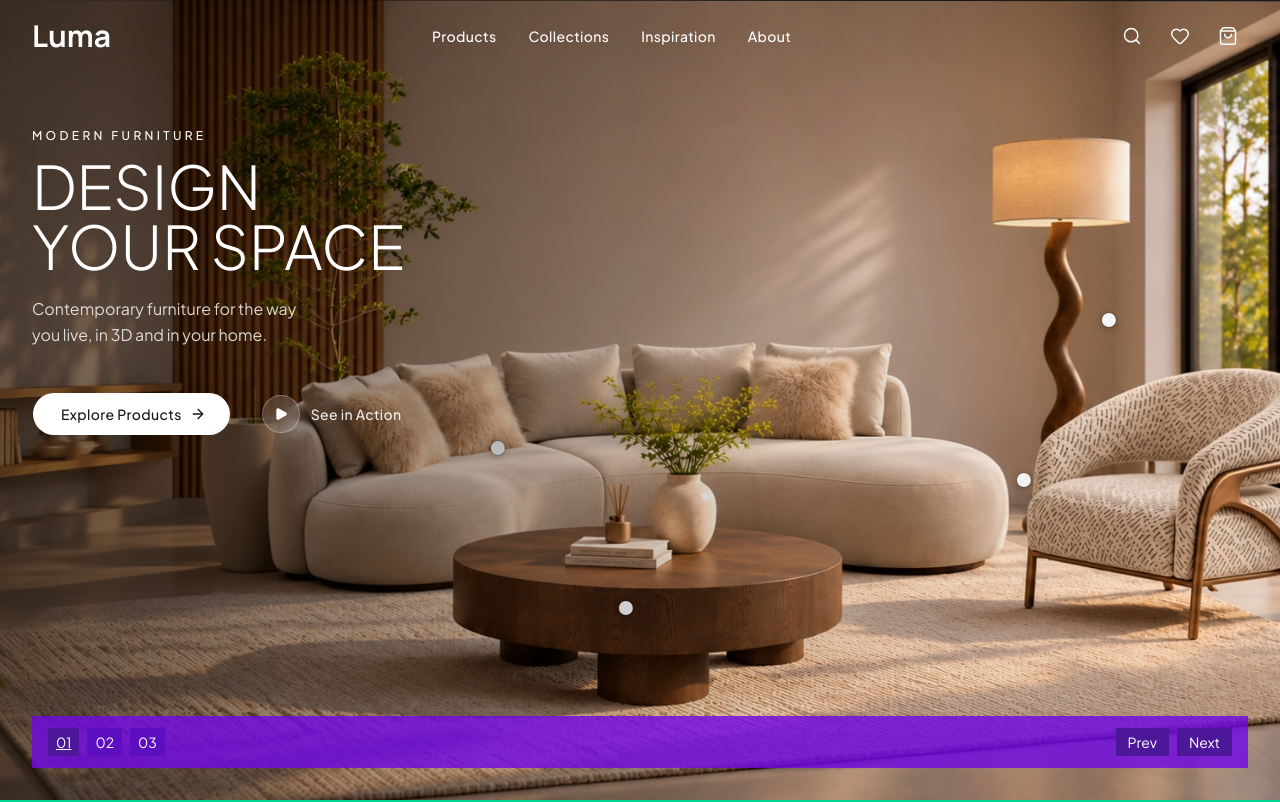
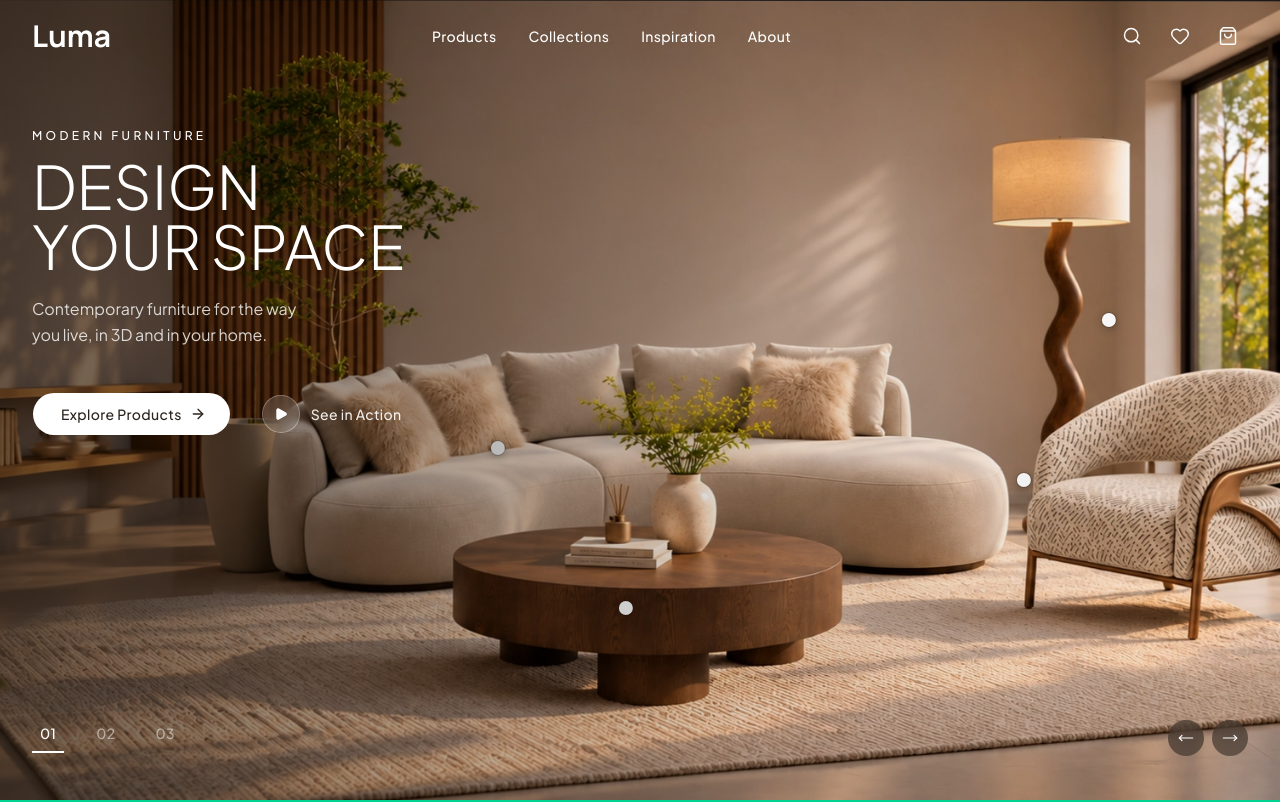
Before and after one commit to danielnguyen1613-dev/furni-studio, a Next.js app: page / in a window 1280 px wide. Shown: the top 802 px of the page. Built offline with nearby package versions, Linux system fonts and the light colour scheme.

Commit message:
style(hero): polish CTAs and slide navigation controls

```diff
--- a/src/components/home/Hero.tsx
+++ b/src/components/home/Hero.tsx
@@ -1,4 +1,4 @@
-import { ArrowRight, Play } from "lucide-react";
+import { ArrowRight, MoveLeft, MoveRight, Play } from "lucide-react";
 
 import { Button } from "@/components/ui/button";
 
@@ -40,18 +40,18 @@ export function Hero() {
                 size="lg"
                 nativeButton={false}
                 render={<a href="#products" />}
-                className="h-10 gap-2 rounded-full border-transparent bg-white px-6 pr-5 font-sans text-sm font-medium tracking-wide text-neutral-900 hover:bg-white/90 sm:h-11 sm:px-7 sm:pr-6 sm:text-sm"
+                className="h-10 gap-2 rounded-full border-transparent bg-primary-foreground px-6 pr-5 font-sans text-sm font-medium tracking-wide text-primary hover:bg-primary-foreground/90 sm:h-11 sm:px-7 sm:pr-6 sm:text-sm"
               >
                 Explore Products
                 <ArrowRight className="size-4" aria-hidden />
               </Button>
               <a
                 href="#see-in-3d"
-                className="inline-flex items-center gap-3 font-sans text-sm font-medium tracking-wide text-white/90 transition-opacity duration-300 hover:opacity-70 sm:text-sm"
+                className="inline-flex items-center gap-3 font-sans text-sm font-medium tracking-wide text-primary-foreground/90 transition-opacity duration-300 hover:opacity-70 sm:text-sm"
               >
-                <span className="inline-flex size-8 items-center justify-center rounded-full bg-white/15 ring-1 ring-white/40 backdrop-blur-sm sm:size-9">
+                <span className="inline-flex size-8 items-center justify-center rounded-full bg-primary-foreground/15 ring-1 ring-primary-foreground/40 backdrop-blur-sm sm:size-9">
                   <Play
-                    className="size-3 fill-white text-white sm:size-3.5"
+                    className="size-3 fill-primary-foreground text-primary-foreground sm:size-3.5"
                     aria-hidden
                   />
                 </span>
@@ -61,15 +61,46 @@ export function Hero() {
           </div>
         </div>
 
-        <div className="pointer-events-auto mx-auto mt-4 flex w-full max-w-7xl items-center justify-between gap-4 bg-violet-700/80 px-4 py-3 text-white">
-          <div className="flex gap-2 text-sm">
-            <span className="bg-violet-900 px-2 py-1 underline">01</span>
-            <span className="bg-violet-800 px-2 py-1">02</span>
-            <span className="bg-violet-800 px-2 py-1">03</span>
+        <div className="pointer-events-auto mx-auto mt-4 flex w-full max-w-7xl items-center justify-between gap-4 py-3 text-primary-foreground">
+          <div className="flex items-center gap-6 font-sans text-sm tracking-wide">
+            <button
+              type="button"
+              aria-label="Slide 1"
+              aria-current="true"
+              className="border-b-2 border-primary-foreground px-2 pb-2 font-medium text-primary-foreground"
+            >
+              01
+            </button>
+            <button
+              type="button"
+              aria-label="Slide 2"
+              className="border-b-2 border-transparent px-2 pb-2 font-medium text-primary-foreground/50 transition-colors hover:text-primary-foreground/80"
+            >
+              02
+            </button>
+            <button
+              type="button"
+              aria-label="Slide 3"
+              className="border-b-2 border-transparent px-2 pb-2 font-medium text-primary-foreground/50 transition-colors hover:text-primary-foreground/80"
+            >
+              03
+            </button>
           </div>
           <div className="flex gap-2">
-            <div className="bg-violet-900 px-3 py-1 text-sm">Prev</div>
-            <div className="bg-violet-900 px-3 py-1 text-sm">Next</div>
+            <button
+              type="button"
+              aria-label="Previous slide"
+              className="inline-flex size-9 items-center justify-center rounded-full bg-primary/55 text-primary-foreground backdrop-blur-md transition-colors hover:bg-primary/70"
+            >
+              <MoveLeft className="size-4" strokeWidth={1.75} aria-hidden />
+            </button>
+            <button
+              type="button"
+              aria-label="Next slide"
+              className="inline-flex size-9 items-center justify-center rounded-full bg-primary/55 text-primary-foreground backdrop-blur-md transition-colors hover:bg-primary/70"
+            >
+              <MoveRight className="size-4" strokeWidth={1.75} aria-hidden />
+            </button>
           </div>
         </div>
       </div>
```
